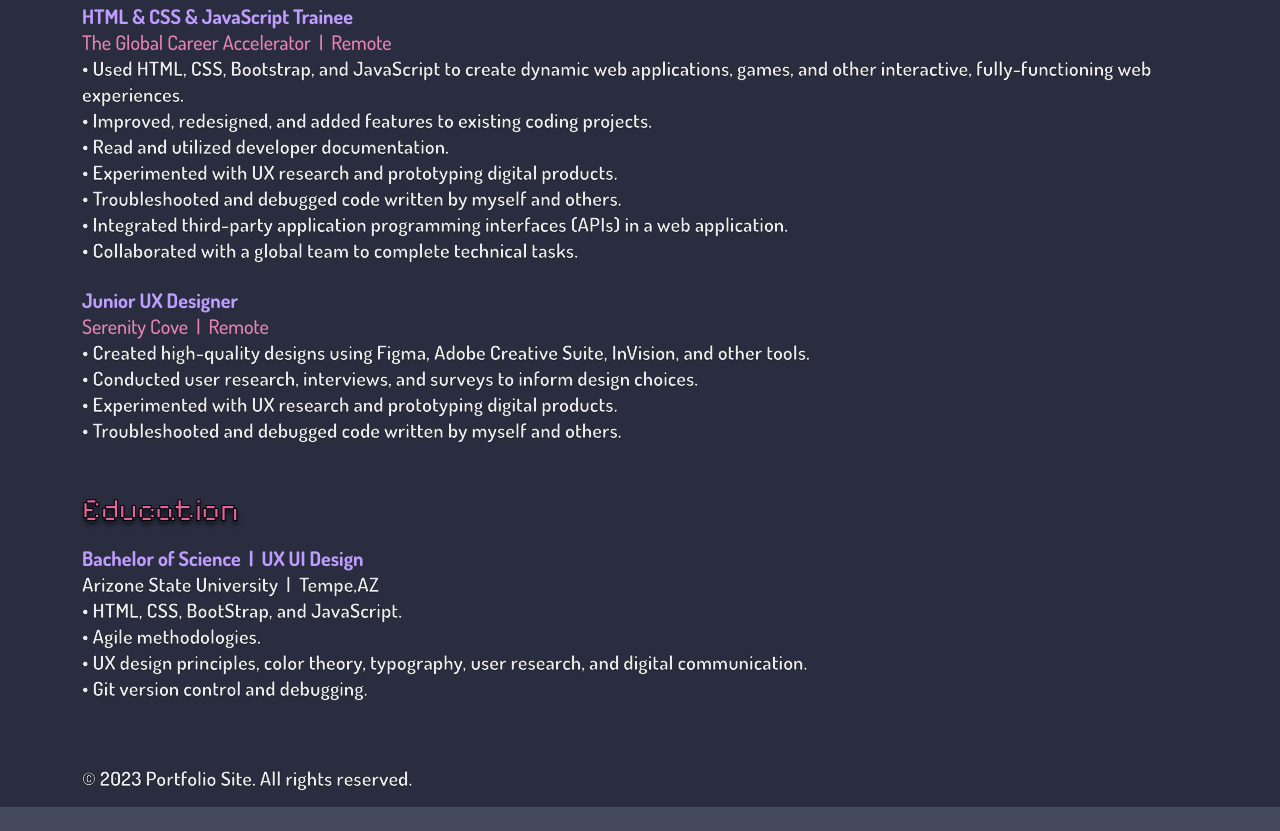
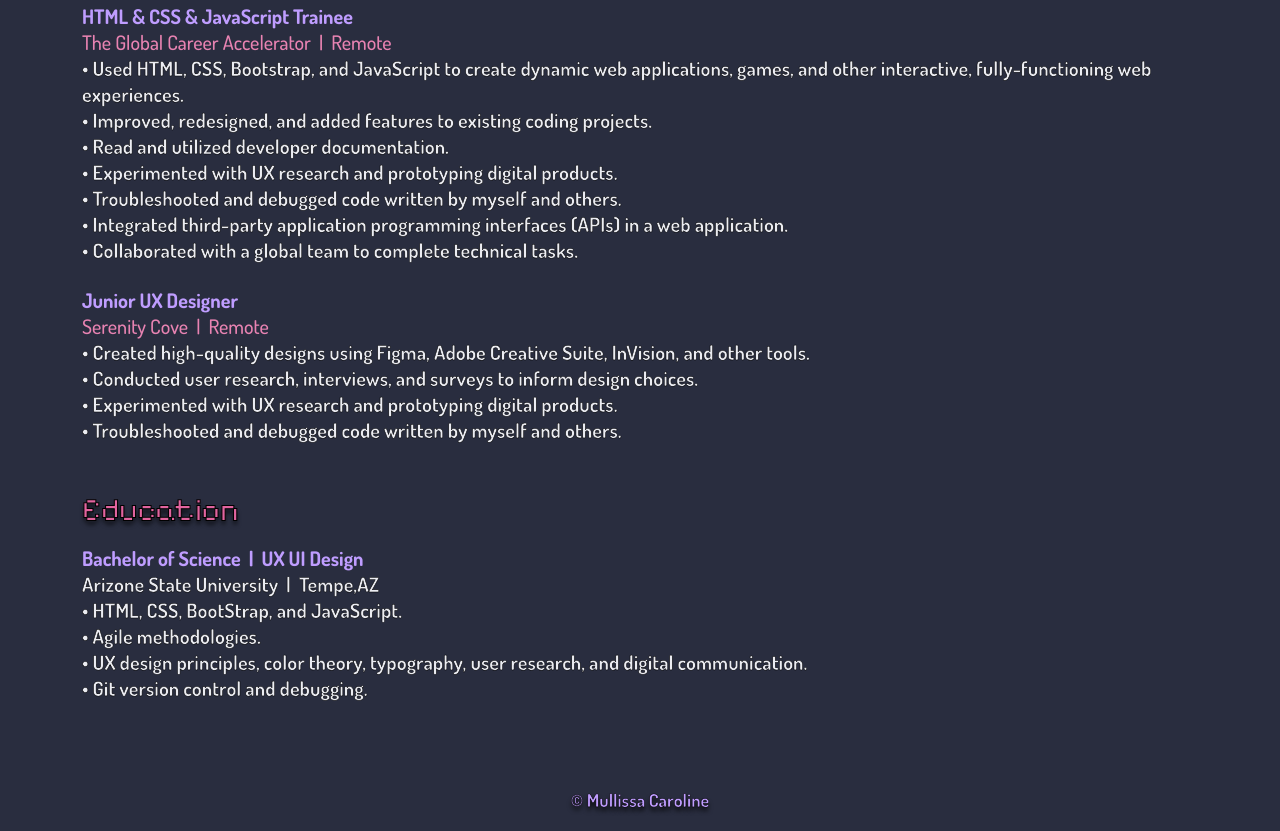
Before and after one commit to Mullissa/Portfolio.Site, a plain HTML site: page resume.html in a window 1280 px wide. Shown: the part 856-1687 px from the top of the page. Before the commit the page ends 1663 px from the top, so only its background shows below. Drawn offline with nearby package versions, Linux system fonts and the light colour scheme.

Commit message:
updated resume page

```diff
--- a/resume.html
+++ b/resume.html
@@ -131,13 +131,18 @@
         </div>
       </div>
 
-    <footer class="text-center text-md-start py-3 mt-5">
-      <div class="container">
-        <p class="mb-0">&copy; 2023 Portfolio Site. All rights reserved.</p>
-      </div>
+    <footer>
+        <section id="footer-section">
+          <div class="container text-center">
+            <div class="row">
+              <div class="col">
+                <p class='text-center'> &copy; Mullissa Caroline </p>
+              </div>
+          </div>
+        </section>
 
-    <script src="script.js"></script>
-    <script src="https://cdn.jsdelivr.net/npm/bootstrap@5.3.3/dist/js/bootstrap.bundle.min.js" integrity="sha384-YvpcrYf0tY3lHB60NNkmXc5s9fDVZLESaAA55NDzOxhy9GkcIdslK1eN7N6jIeHz" crossorigin="anonymous"></script>
+      <script src="script.js"></script>
+      <script src="https://cdn.jsdelivr.net/npm/bootstrap@5.3.3/dist/js/bootstrap.bundle.min.js" integrity="sha384-YvpcrYf0tY3lHB60NNkmXc5s9fDVZLESaAA55NDzOxhy9GkcIdslK1eN7N6jIeHz" crossorigin="anonymous"></script>
     </footer>
   </main>
 </body>
--- a/style.css
+++ b/style.css
@@ -869,10 +869,6 @@ a {
     font-style: var(--heading-1-pixel-font-style);
 }
 
-#button-dl {
-
-}
-
 #work {
     text-shadow: 0px 4px 4px #000000b2;
     -webkit-text-stroke: 1px #000000;
```
Also changed, not shown: about.html (+14 -5 lines).
